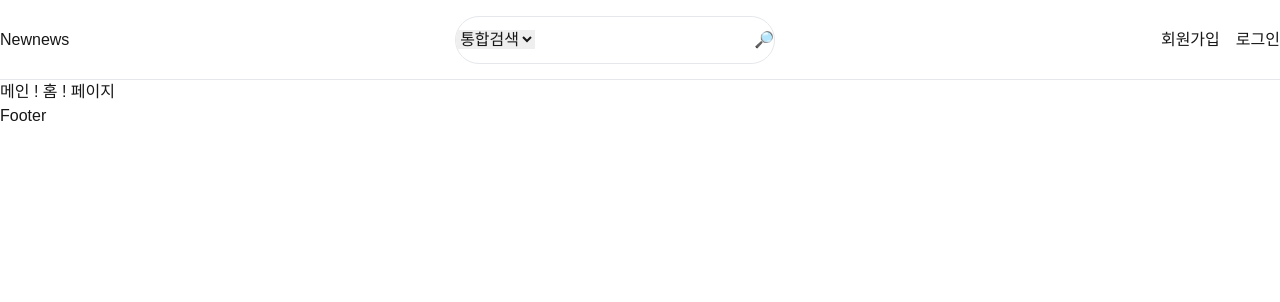
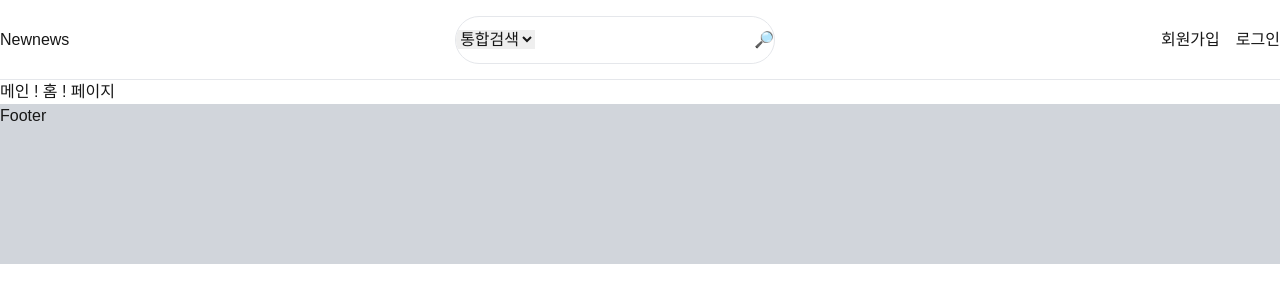
Before and after one commit to hhejo/newnews, a Next.js app: page / in a window 1280 px wide. Shown: the top 302 px of the page. Built offline with nearby package versions, Linux system fonts and the light colour scheme.

Commit message:
feat: update footer size

```diff
--- a/components/footer.tsx
+++ b/components/footer.tsx
@@ -1,3 +1,3 @@
 export default function Footer() {
-  return <footer className="flex-initial h-16">Footer</footer>;
+  return <footer className="flex-initial h-40 bg-gray-300">Footer</footer>;
 }
```
